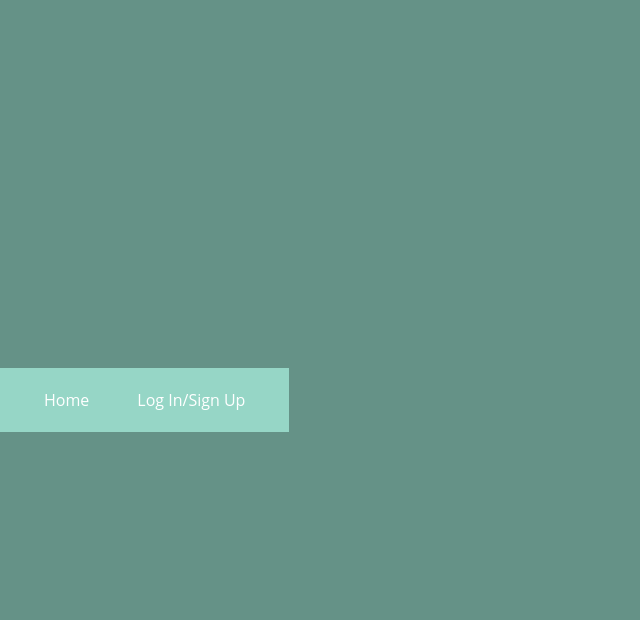
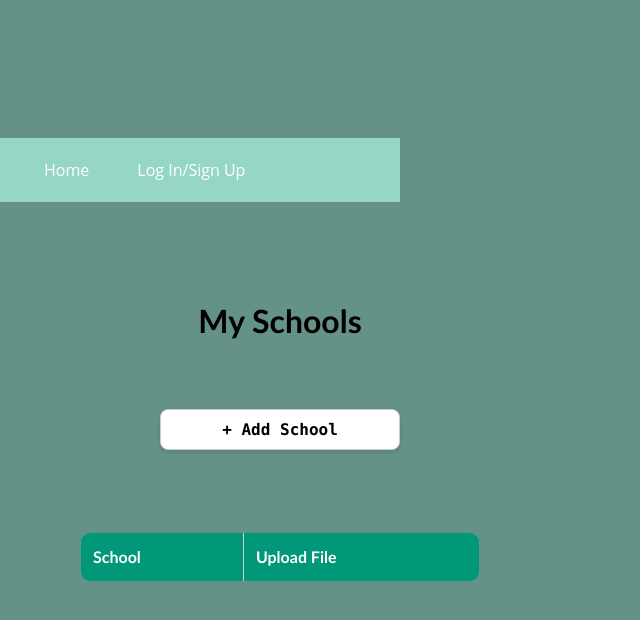
Before and after one commit to NetThi123/BitCamp2025, a React (Vite) app in the folder my-app/: page /My_Colleges in a window 1280 px wide. Before the commit this address had no page. Shown: the top 620 px of the page, without its empty margins (0-640 px from the left). Built offline with nearby package versions, Linux system fonts and the light colour scheme.

Commit message:
made my colleges tab with button that leads to pop up. pop up allows users to select a college which is then displayed in the original webpage in a table with the option to drop a file

```diff
--- a/my-app/src/App.jsx
+++ b/my-app/src/App.jsx
@@ -3,7 +3,7 @@ import reactLogo from './assets/react.svg'
 import viteLogo from '/vite.svg'
 import './App.css'
 import Login from "./pages/Login";
-import College_Finder from "./pages/College_Finder";
+import My_Colleges from "./pages/My_Colleges";
 import HomePage from './pages/HomePage';
 import Navbar from './components/Navbar';
 import { BrowserRouter } from "react-router-dom";
@@ -20,6 +20,7 @@ function App() {
         <Routes>
           <Route path="/" element={<HomePage />} />
           <Route path="/login" element={<Login />} />
+          <Route path="/My_Colleges" element={<My_Colleges />} />
         </Routes>
       </BrowserRouter>
 
--- a/my-app/src/pages/College_Finder.jsx
+++ b/my-app/src/pages/College_Finder.jsx
@@ -1,5 +1,6 @@
+import React from 'react';
 import Select from 'react-select';
-
+import '../styles/CollegeFinderStyles.css';
 
 const schools = [
   { value: 'harvard', label: 'Harvard University' },
@@ -26,8 +27,6 @@ const schools = [
   { value: 'purdue', label: 'Purdue University' },
   { value: 'utexas', label: 'University of Texas at Austin' },
   { value: 'uw', label: 'University of Washington' },
-
-    // 🎯 Mid-Atlantic / East Coast schools:
   { value: 'umd', label: 'University of Maryland, College Park (UMD)' },
   { value: 'american', label: 'American University' },
   { value: 'gw', label: 'George Washington University' },
@@ -46,20 +45,47 @@ const schools = [
   { value: 'other', label: 'Other' }
 ];
 
-
-function CollegeDropdown() {
-  const handleChange = (selectedOption) => {
-    console.log('Selected:', selectedOption);
+const customStyles = {
+  option: (provided, state) => ({
+    ...provided,
+    fontFamily: "'Trebuchet MS', 'Lucida Sans Unicode', 'Lucida Grande', 'Lucida Sans', Arial, sans-serif",
+    backgroundColor: state.isFocused ? '#0056b3' : 'white',  // deep blue on hover
+    color: state.isFocused ? 'white' : '#333',               // gray/black text
+    cursor: 'pointer',
+  }),
+  control: (provided) => ({
+    ...provided,
+    fontFamily: "'Trebuchet MS', 'Lucida Sans Unicode', 'Lucida Grande', 'Lucida Sans', Arial, sans-serif",
+    borderRadius: '6px',
+    borderColor: '#ccc',
+    padding: '2px',
+    boxShadow: 'none',
+    '&:hover': {
+      borderColor: '#999',
+    }
+  }),
+  singleValue: (provided) => ({
+    ...provided,
+    fontFamily: "'Trebuchet MS', 'Lucida Sans Unicode', 'Lucida Grande', 'Lucida Sans', Arial, sans-serif",
+    color: '#000',
+  }),
 };
 
+function CollegeDropdown({ onSelect }) {
+  const handleChange = (selectedOption) => {
+    if (onSelect) onSelect(selectedOption);
+  };
 
   return (
-    <div>
-      <h3>My Schools</h3>
-      <Select options={schools} onChange={handleChange} />
+    <div style={{ padding: '1rem' }}>
+      <Select
+        styles={customStyles}
+        options={schools}
+        onChange={handleChange}
+        placeholder="Select a school"
+      />
     </div>
   );
 }
 
-
 export default CollegeDropdown;
--- /dev/null
+++ b/my-app/src/pages/MyCollege_PopUp.jsx
@@ -0,0 +1,19 @@
+import '../styles/MyCollege_PopUpStyles.css';
+
+function MyCollege_PopUp({ isOpen, onClose, children }) {
+  if (!isOpen) return null;
+
+  return (
+    <div className="modal-overlay">
+      <div className="modal-content">
+        <h2>Select Your School</h2>
+        <button className="modal-close-btn" onClick={onClose}>
+        &times;
+        </button>
+        {children}
+      </div>
+    </div>
+  );
+}
+
+export default MyCollege_PopUp;
--- /dev/null
+++ b/my-app/src/pages/My_Colleges.jsx
@@ -0,0 +1,90 @@
+import { useState } from 'react';
+import '../styles/My_CollegesStyles.css';
+import CollegeDropdown from './College_Finder';
+import MyCollege_PopUp from './MyCollege_PopUp';
+
+function AddSchool() {
+  const [selectedSchools, setSelectedSchools] = useState([]);
+  const [isModalOpen, setIsModalOpen] = useState(false);
+
+  const handleSelect = (school) => {
+    if (!selectedSchools.find(s => s.value === school.value)) {
+      setSelectedSchools(prev => [...prev, { ...school, file: null }]);
+    }
+    setIsModalOpen(false); // close modal after selecting
+  };
+
+  const handleFileUpload = (event, schoolValue) => {
+    const file = event.target.files[0];
+    console.log(`File uploaded for ${schoolValue}:`, file);
+    setSelectedSchools((prev) =>
+      prev.map((school) =>
+        school.value === schoolValue ? { ...school, file } : school
+      )
+    );
+  };
+
+  return (
+    <div style={{ margin: '5rem', width: '100%', alignContent: 'center' }}>
+      <h2 style={{ textAlign: 'center' }}>My Schools</h2>
+      <div style={{ display: 'flex', justifyContent: 'center', marginBottom: '1rem' }}>
+        <button
+          onClick={() => setIsModalOpen(true)}
+          style={{
+            backgroundColor: '#fff',
+            color: '#000',
+            border: '1px solid #ccc',
+            borderRadius: '8px',
+            padding: '10px 20px',
+            fontSize: '16px',
+            fontWeight: 'bold',
+            cursor: 'pointer',
+            boxShadow: '0 2px 4px rgba(0, 0, 0, 0.15)'
+          }}
+        >
+          + Add School
+        </button>
+      </div>
+
+      <table style={{
+        width: '100%',
+        borderCollapse: 'collapse',
+        marginTop: '2rem',
+        fontFamily: 'Trebuchet MS, sans-serif',
+        border: '1px solid #ccc',
+        borderRadius: '10px',
+        overflow: 'hidden'
+      }}>
+        <thead style={{ backgroundColor: '#009879', color: '#ffffff' }}>
+          <tr>
+            <th style={{ textAlign: 'left', padding: '12px', fontWeight: 'bold', border: '1px solid #ccc' }}>School</th>
+            <th style={{ textAlign: 'left', padding: '12px', fontWeight: 'bold', border: '1px solid #ccc' }}>Upload File</th>
+          </tr>
+        </thead>
+        <tbody>
+          {selectedSchools.map((school, index) => (
+            <tr key={school.value} style={{ backgroundColor: index % 2 === 0 ? '#f3f3f3' : '#ffffff' }}>
+              <td style={{ padding: '12px', border: '1px solid #ccc', color: 'black' }}>{school.label}</td>
+              <td style={{ padding: '12px', border: '1px solid #ccc', color: 'black' }}>
+                <input
+                  type="file"
+                  accept=".pdf,.doc,.docx"
+                  onChange={(e) => handleFileUpload(e, school.value)}
+                />
+                {school.file && (
+                  <span style={{ marginLeft: '10px' }}>✅ {school.file.name}</span>
+                )}
+              </td>
+            </tr>
+          ))}
+        </tbody>
+      </table>
+
+      <MyCollege_PopUp isOpen={isModalOpen} onClose={() => setIsModalOpen(false)}>
+        <CollegeDropdown onSelect={handleSelect} />
+      </MyCollege_PopUp>
+    </div>
+  );
+}
+
+export default AddSchool;
--- /dev/null
+++ b/my-app/src/styles/CollegeFinderStyles.css
@@ -0,0 +1,4 @@
+h2{
+    text-align: center;
+    font-family: 'Trebuchet MS', 'Lucida Sans Unicode', 'Lucida Grande', 'Lucida Sans', Arial, sans-serif;
+}
--- /dev/null
+++ b/my-app/src/styles/MyCollege_PopUpStyles.css
@@ -0,0 +1,59 @@
+h2{
+    color: black;
+}
+.modal-overlay {
+    position: fixed;
+    top: 0;
+    left: 0;
+    width: 100%;
+    height: 100%;
+    background: rgba(0,0,0,0.5);
+    display: flex;
+    justify-content: center;
+    align-items: center;
+    z-index: 1000;
+  }
+
+  .modal-content {
+    position: relative;
+    background: white;
+    padding: 2rem;
+    border-radius: 12px;
+    width: 90%;
+    max-width: 600px;
+    position: relative;
+  }
+
+  .modal-close {
+    position: absolute;
+    top: 10px;
+    right: 12px;
+    background: transparent;
+    border: none;
+    font-size: 1.5rem;
+    cursor: pointer;
+  }
+
+  .modal-close-btn {
+    position: absolute;
+    top: 12px;
+    right: 12px;
+    width: 30px;
+    height: 30px;
+    padding: 0;
+    background: transparent;
+    color: black;
+    border: none;
+    border-radius: 50%;
+    font-size: 18px;
+    line-height: 1;
+    font-weight: bold;
+    cursor: pointer;
+    display: flex;
+    align-items: center;
+    justify-content: center;
+  }
+
+  .modal-close-btn:hover {
+    background: #727272;
+  }
```
Also changed, not shown: my-app/src/styles/My_CollegesStyles.css (added). Lines whose indentation alone changed are shown as unchanged.
